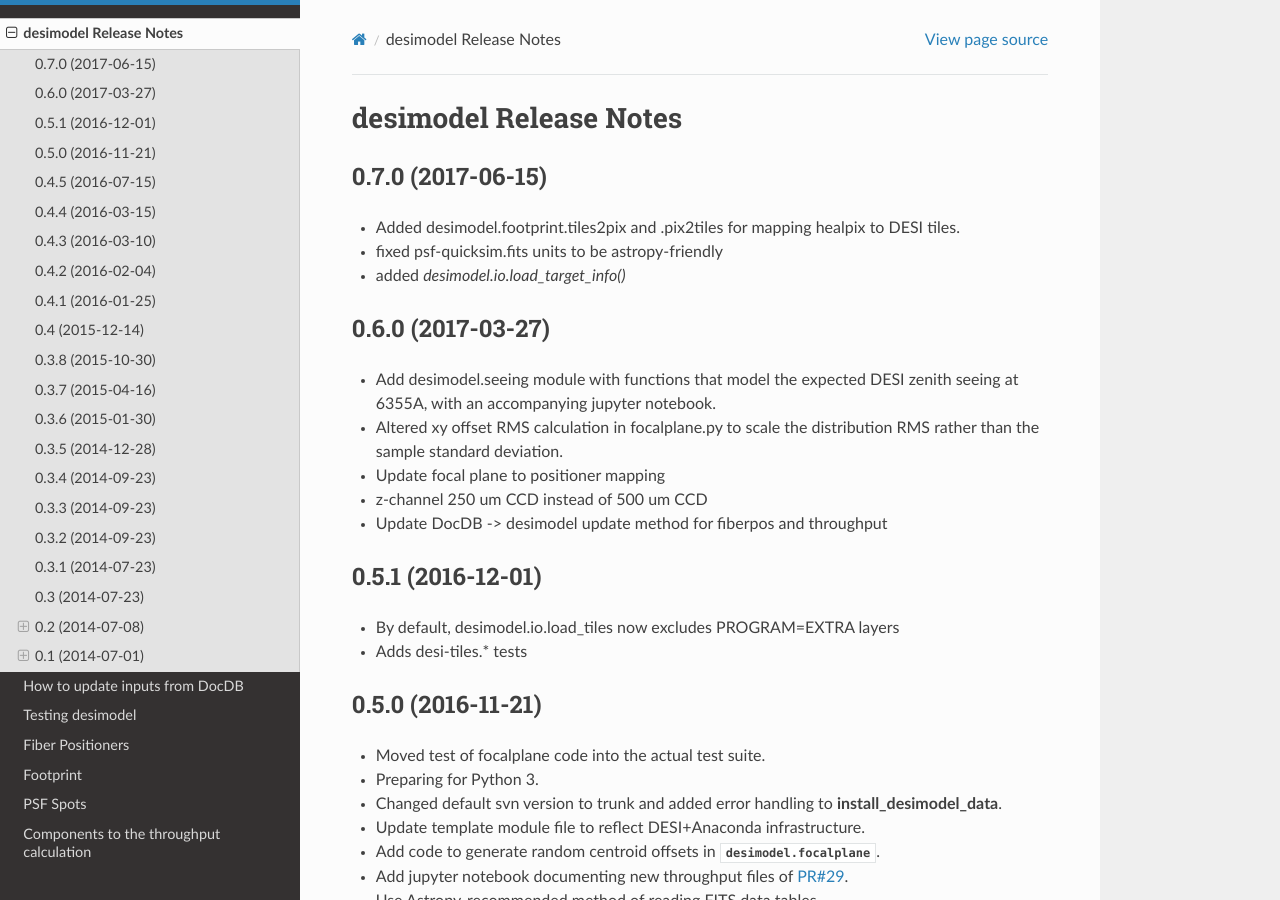
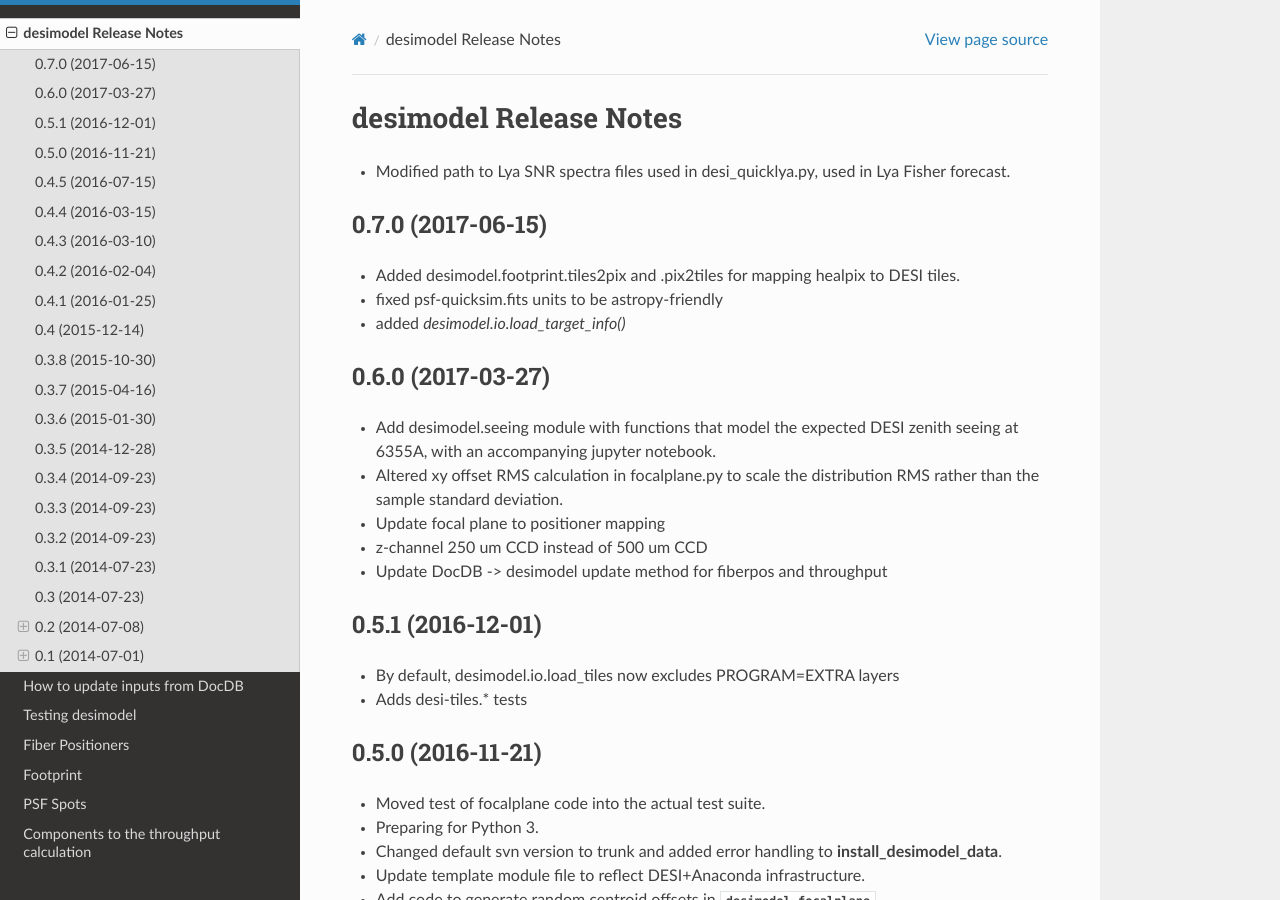
Before and after one commit to desihub/desimodel, a Sphinx documentation site: the page built from doc/release_notes.rst, in a window 1280 px wide and 900 px high. Built offline with Sphinx 7.4.7 and the Read the Docs theme 2.0.0, drawn with Linux system fonts in a browser that asks for light colours.

Commit message:
eddited release notes

```diff
--- a/doc/release_notes.rst
+++ b/doc/release_notes.rst
@@ -1,6 +1,8 @@
 =======================
 desimodel Release Notes
 =======================
+
+* Modified path to Lya SNR spectra files used in desi_quicklya.py, used in Lya Fisher forecast.
 
 0.7.0 (2017-06-15)
 ------------------
```
